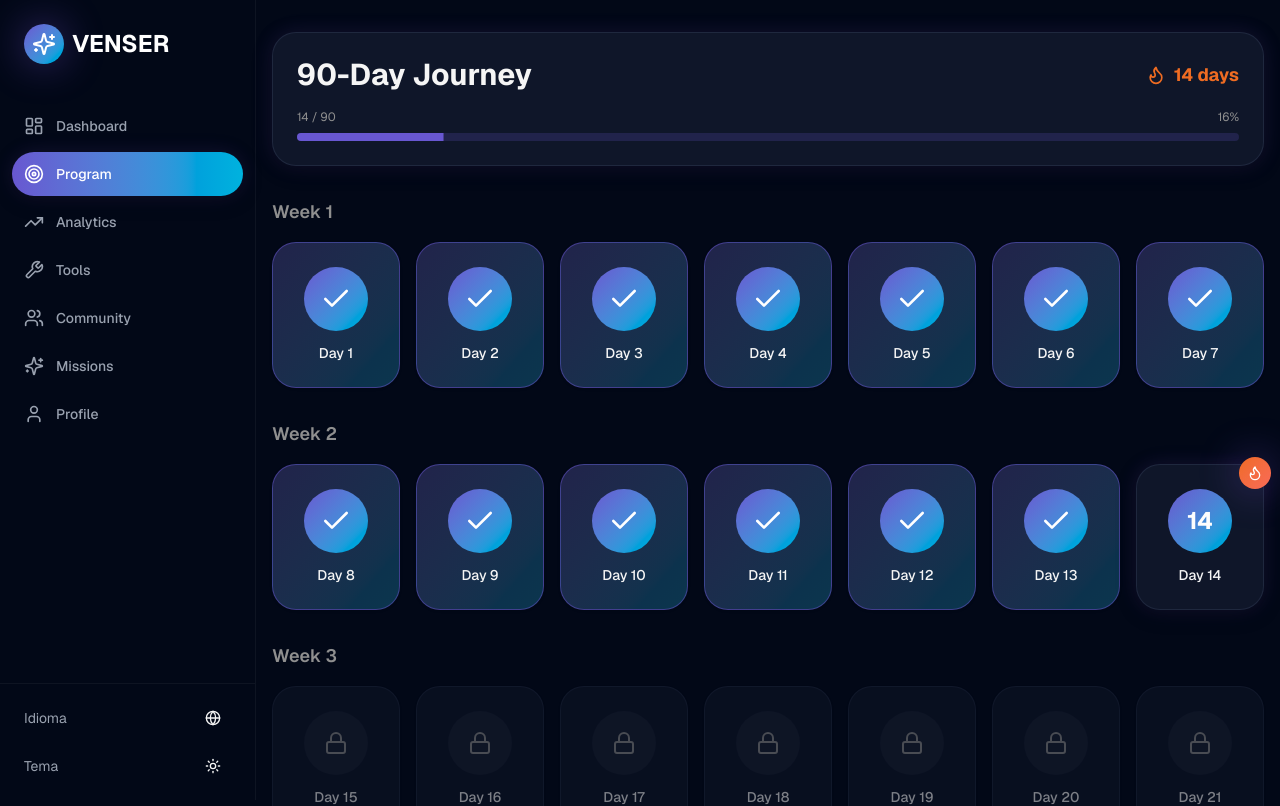
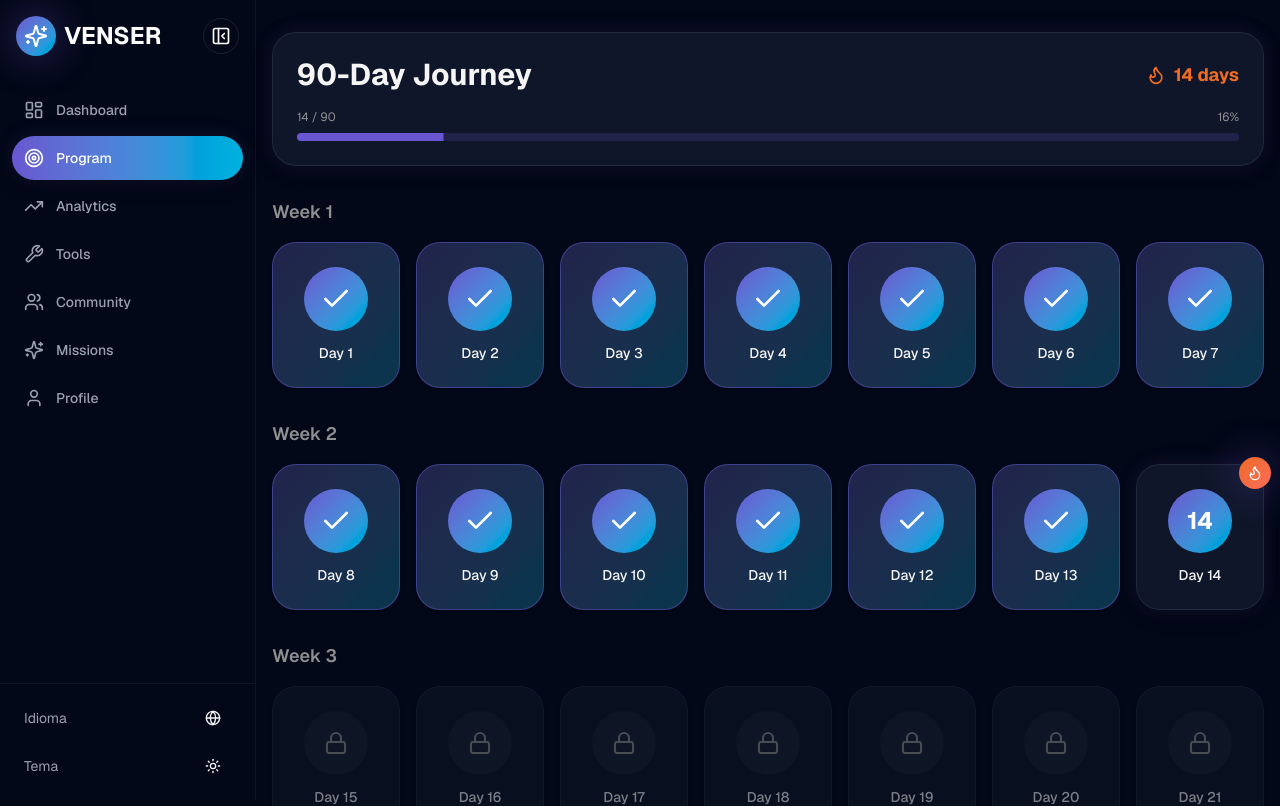
Before and after one commit to Julio4138/v0-venser-app-design, a Next.js app: page /program in a window 1280 px wide. Shown: the top 806 px of the page. Built offline with nearby package versions, Linux system fonts and the light colour scheme.

Commit message:
botõa recolher do menun lateral

```diff
--- a/app/analytics/page.tsx
+++ b/app/analytics/page.tsx
@@ -11,11 +11,14 @@ import { translations } from "@/lib/translations"
 import { Card } from "@/components/ui/card"
 import { Tabs, TabsList, TabsTrigger } from "@/components/ui/tabs"
 import { Flame, Trophy, Brain, Zap, Award, Check } from "lucide-react"
+import { useSidebar } from "@/lib/sidebar-context"
+import { cn } from "@/lib/utils"
 
 export default function AnalyticsPage() {
   const { language } = useLanguage()
   const [period, setPeriod] = useState<"week" | "month" | "all">("week")
   const t = translations[language]
+  const { collapsed } = useSidebar()
 
   // Demo data
   const recoveryScore = 78
@@ -38,7 +41,7 @@ export default function AnalyticsPage() {
     <div className="min-h-screen bg-background">
       <DesktopSidebar />
 
-      <div className="lg:ml-64">
+      <div className={cn(collapsed ? "lg:ml-20" : "lg:ml-64")}>
         <main className="max-w-7xl mx-auto px-4 py-8 space-y-8 pb-20 lg:pb-8">
           {/* Recovery Score */}
           <Card className="p-8 venser-card-glow">
--- a/app/community/page.tsx
+++ b/app/community/page.tsx
@@ -7,10 +7,13 @@ import { Card } from "@/components/ui/card"
 import { Button } from "@/components/ui/button"
 import { Badge } from "@/components/ui/badge"
 import { Trophy, Flame, Award, MessageCircle } from "lucide-react"
+import { useSidebar } from "@/lib/sidebar-context"
+import { cn } from "@/lib/utils"
 
 export default function CommunityPage() {
   const { language } = useLanguage()
   const t = translations[language]
+  const { collapsed } = useSidebar()
 
   const leaderboard = [
     { rank: 1, initial: "J.", streak: 45, isPro: true },
@@ -52,7 +55,7 @@ export default function CommunityPage() {
     <div className="min-h-screen bg-background">
       <DesktopSidebar />
 
-      <div className="lg:ml-64">
+      <div className={cn(collapsed ? "lg:ml-20" : "lg:ml-64")}>
         <main className="max-w-7xl mx-auto px-4 py-8 space-y-8 pb-20 lg:pb-8">
           {/* Leaderboard */}
           <Card className="p-6">
--- a/app/dashboard/page.tsx
+++ b/app/dashboard/page.tsx
@@ -11,10 +11,13 @@ import { Card } from "@/components/ui/card"
 import { Progress } from "@/components/ui/progress"
 import { Lightbulb, Target, TrendingUp, Calendar, Sparkles } from "lucide-react"
 import Link from "next/link"
+import { useSidebar } from "@/lib/sidebar-context"
+import { cn } from "@/lib/utils"
 
 export default function DashboardPage() {
   const { language } = useLanguage()
   const t = translations[language]
+  const { collapsed } = useSidebar()
 
   // Demo data - in production this would come from a database
   const startDate = new Date(Date.now() - 14 * 24 * 60 * 60 * 1000) // 14 days ago
@@ -25,7 +28,7 @@ export default function DashboardPage() {
     <div className="min-h-screen bg-background">
       <DesktopSidebar />
 
-      <div className="lg:ml-64">
+      <div className={cn(collapsed ? "lg:ml-20" : "lg:ml-64")}>
         <main className="max-w-7xl mx-auto px-4 py-8 space-y-8 pb-20 lg:pb-8">
           {/* Main Progress Circle */}
           <Card className="p-8 venser-card-glow">
--- a/app/layout.tsx
+++ b/app/layout.tsx
@@ -4,6 +4,7 @@ import { Geist, Geist_Mono } from "next/font/google"
 import { Analytics } from "@vercel/analytics/next"
 import "./globals.css"
 import { LanguageProvider } from "@/lib/language-context"
+import { SidebarProvider } from "@/lib/sidebar-context"
 
 const _geist = Geist({ subsets: ["latin"] })
 const _geistMono = Geist_Mono({ subsets: ["latin"] })
@@ -39,7 +40,9 @@ export default function RootLayout({
   return (
     <html lang="pt-BR" className="dark">
       <body className={`font-sans antialiased`}>
-        <LanguageProvider>{children}</LanguageProvider>
+        <SidebarProvider>
+          <LanguageProvider>{children}</LanguageProvider>
+        </SidebarProvider>
         <Analytics />
       </body>
     </html>
--- a/app/missions/page.tsx
+++ b/app/missions/page.tsx
@@ -9,10 +9,13 @@ import { translations } from "@/lib/translations"
 import { Card } from "@/components/ui/card"
 import { Progress } from "@/components/ui/progress"
 import { Sparkles, Wind, BookOpen, FileText, Brain, Smile } from "lucide-react"
+import { useSidebar } from "@/lib/sidebar-context"
+import { cn } from "@/lib/utils"
 
 export default function MissionsPage() {
   const { language } = useLanguage()
   const t = translations[language]
+  const { collapsed } = useSidebar()
 
   const [missions, setMissions] = useState([
     { id: 1, icon: Wind, title: t.mission1, xp: 10, completed: false },
@@ -35,7 +38,7 @@ export default function MissionsPage() {
     <div className="min-h-screen bg-background">
       <DesktopSidebar />
 
-      <div className="lg:ml-64">
+      <div className={cn(collapsed ? "lg:ml-20" : "lg:ml-64")}>
         <main className="max-w-4xl mx-auto px-4 py-8 space-y-8 pb-20 lg:pb-8">
           {/* Progress Card */}
           <Card className="p-8 venser-card-glow">
--- a/app/profile/page.tsx
+++ b/app/profile/page.tsx
@@ -6,16 +6,19 @@ import { translations } from "@/lib/translations"
 import { Card } from "@/components/ui/card"
 import { Button } from "@/components/ui/button"
 import { Sparkles, Settings, Crown, LogOut } from "lucide-react"
+import { useSidebar } from "@/lib/sidebar-context"
+import { cn } from "@/lib/utils"
 
 export default function ProfilePage() {
   const { language } = useLanguage()
   const t = translations[language]
+  const { collapsed } = useSidebar()
 
   return (
     <div className="min-h-screen bg-background">
       <DesktopSidebar />
 
-      <div className="lg:ml-64">
+      <div className={cn(collapsed ? "lg:ml-20" : "lg:ml-64")}>
         <main className="max-w-4xl mx-auto px-4 py-8 space-y-8 pb-20 lg:pb-8">
           {/* Profile Card */}
           <Card className="p-8">
--- a/app/program/page.tsx
+++ b/app/program/page.tsx
@@ -12,9 +12,11 @@ import { Progress } from "@/components/ui/progress"
 import { BookOpen, Brain, Flame, Check } from "lucide-react"
 import { Dialog, DialogContent, DialogDescription, DialogHeader, DialogTitle } from "@/components/ui/dialog"
 import { cn } from "@/lib/utils"
+import { useSidebar } from "@/lib/sidebar-context"
 
 export default function ProgramPage() {
   const { language } = useLanguage()
+  const { collapsed } = useSidebar()
   const [selectedDay, setSelectedDay] = useState<number | null>(null)
   const [mood, setMood] = useState<string | null>(null)
   const [showSuccess, setShowSuccess] = useState(false)
@@ -75,7 +77,7 @@ export default function ProgramPage() {
     <div className="min-h-screen bg-background">
       <DesktopSidebar />
 
-      <div className="lg:ml-64">
+      <div className={cn(collapsed ? "lg:ml-20" : "lg:ml-64")}>
         <main className="max-w-7xl mx-auto px-4 py-8 space-y-8 pb-20 lg:pb-8">
           {/* Progress Header */}
           <Card className="p-6 venser-card-glow">
--- a/app/tools/page.tsx
+++ b/app/tools/page.tsx
@@ -9,11 +9,14 @@ import { translations } from "@/lib/translations"
 import { Card } from "@/components/ui/card"
 import { Button } from "@/components/ui/button"
 import { Brain, Wind, Podcast, Trophy, CloudRain, Waves, Radio, Flame, BookOpen, Play, Lock } from "lucide-react"
+import { useSidebar } from "@/lib/sidebar-context"
+import { cn } from "@/lib/utils"
 
 export default function ToolsPage() {
   const { language } = useLanguage()
   const [playingSound, setPlayingSound] = useState<string | null>(null)
   const t = translations[language]
+  const { collapsed } = useSidebar()
 
   const tools = [
     {
@@ -73,7 +76,7 @@ export default function ToolsPage() {
     <div className="min-h-screen bg-background">
       <DesktopSidebar />
 
-      <div className="lg:ml-64">
+      <div className={cn(collapsed ? "lg:ml-20" : "lg:ml-64")}>
         <main className="max-w-7xl mx-auto px-4 py-8 space-y-8 pb-20 lg:pb-8">
           {/* Main Tools Grid */}
           <div className="grid grid-cols-1 md:grid-cols-2 lg:grid-cols-4 gap-4">
--- a/components/desktop-sidebar.tsx
+++ b/components/desktop-sidebar.tsx
@@ -2,17 +2,19 @@
 
 import Link from "next/link"
 import { usePathname } from "next/navigation"
-import { LayoutDashboard, TrendingUp, Wrench, Users, Target, User, Sparkles } from "lucide-react"
+import { LayoutDashboard, TrendingUp, Wrench, Users, Target, User, Sparkles, PanelLeftOpen, PanelLeftClose } from "lucide-react"
 import { cn } from "@/lib/utils"
 import { useLanguage } from "@/lib/language-context"
 import { translations } from "@/lib/translations"
 import { LanguageSwitcher } from "./language-switcher"
 import { ThemeToggle } from "./theme-toggle"
+import { useSidebar } from "@/lib/sidebar-context"
 
 export function DesktopSidebar() {
   const pathname = usePathname()
   const { language, setLanguage } = useLanguage()
   const t = translations[language]
+  const { collapsed, toggle } = useSidebar()
 
   const navigation = [
     { name: t.dashboard, href: "/dashboard", icon: LayoutDashboard },
@@ -25,18 +27,36 @@ export function DesktopSidebar() {
   ]
 
   return (
-    <aside className="hidden lg:flex lg:flex-col lg:w-64 lg:fixed lg:inset-y-0 venser-card border-r border-white/5">
+    <aside
+      className={cn(
+        "hidden lg:flex lg:flex-col lg:fixed lg:inset-y-0 venser-card border-r border-white/5 transition-[width] duration-200",
+        collapsed ? "lg:w-20" : "lg:w-64",
+      )}
+    >
       <div className="flex flex-col flex-1 min-h-0">
-        {/* Logo */}
-        <div className="flex items-center gap-2 px-6 py-6">
+        {/* Logo + Collapse */}
+        <div className={cn("flex items-center px-4 py-4", collapsed ? "justify-center" : "justify-between gap-2")}>
+          <div className="flex items-center gap-2">
           <div className="h-10 w-10 rounded-xl bg-gradient-to-br from-[oklch(0.54_0.18_285)] to-[oklch(0.7_0.15_220)] flex items-center justify-center venser-glow">
             <Sparkles className="h-6 w-6 text-white" />
           </div>
-          <h1 className="text-2xl font-bold text-white">VENSER</h1>
+            {!collapsed && <h1 className="text-2xl font-bold text-white">VENSER</h1>}
+          </div>
+          <button
+            type="button"
+            aria-label={collapsed ? "Expandir menu" : "Recolher menu"}
+            onClick={toggle}
+            className={cn(
+              "inline-flex items-center justify-center rounded-lg border border-white/10 hover:border-white/20 hover:bg-white/5 transition-colors",
+              collapsed ? "h-10 w-10" : "h-9 w-9",
+            )}
+          >
+            {collapsed ? <PanelLeftOpen className="h-5 w-5 text-white" /> : <PanelLeftClose className="h-5 w-5 text-white" />}
+          </button>
         </div>
 
         {/* Navigation */}
-        <nav className="flex-1 px-3 py-4 space-y-1">
+        <nav className={cn("flex-1 py-4 space-y-1", collapsed ? "px-2" : "px-3")}>
           {navigation.map((item) => {
             const isActive = pathname === item.href
             const Icon = item.icon
@@ -53,20 +73,20 @@ export function DesktopSidebar() {
                 )}
               >
                 <Icon className="h-5 w-5" />
-                {item.name}
+                {!collapsed && <span className="truncate">{item.name}</span>}
               </Link>
             )
           })}
         </nav>
 
         {/* Settings */}
-        <div className="px-6 py-4 border-t border-white/5 space-y-3">
-          <div className="flex items-center justify-between">
-            <span className="text-sm text-gray-400">Idioma</span>
+        <div className={cn("py-4 border-t border-white/5 space-y-3", collapsed ? "px-2" : "px-6")}>
+          <div className={cn("flex items-center", collapsed ? "justify-center" : "justify-between")}>
+            {!collapsed && <span className="text-sm text-gray-400">Idioma</span>}
             <LanguageSwitcher currentLanguage={language} onLanguageChange={setLanguage} />
           </div>
-          <div className="flex items-center justify-between">
-            <span className="text-sm text-gray-400">Tema</span>
+          <div className={cn("flex items-center", collapsed ? "justify-center" : "justify-between")}>
+            {!collapsed && <span className="text-sm text-gray-400">Tema</span>}
             <ThemeToggle />
           </div>
         </div>
--- /dev/null
+++ b/lib/sidebar-context.tsx
@@ -0,0 +1,42 @@
+"use client"
+
+import React, { createContext, useContext, useEffect, useState } from "react"
+
+type SidebarContextValue = {
+  collapsed: boolean
+  toggle: () => void
+  setCollapsed: (value: boolean) => void
+}
+
+const SidebarContext = createContext<SidebarContextValue | undefined>(undefined)
+
+export function SidebarProvider({ children }: { children: React.ReactNode }) {
+  const [collapsed, setCollapsed] = useState(false)
+
+  useEffect(() => {
+    try {
+      const saved = localStorage.getItem("venser.sidebar.collapsed")
+      if (saved != null) setCollapsed(saved === "true")
+    } catch {}
+  }, [])
+
+  useEffect(() => {
+    try {
+      localStorage.setItem("venser.sidebar.collapsed", String(collapsed))
+    } catch {}
+  }, [collapsed])
+
+  const toggle = () => setCollapsed((c) => !c)
+
+  return (
+    <SidebarContext.Provider value={{ collapsed, toggle, setCollapsed }}>
+      {children}
+    </SidebarContext.Provider>
+  )
+}
+
+export function useSidebar() {
+  const ctx = useContext(SidebarContext)
+  if (!ctx) throw new Error("useSidebar must be used within SidebarProvider")
+  return ctx
+}
```
